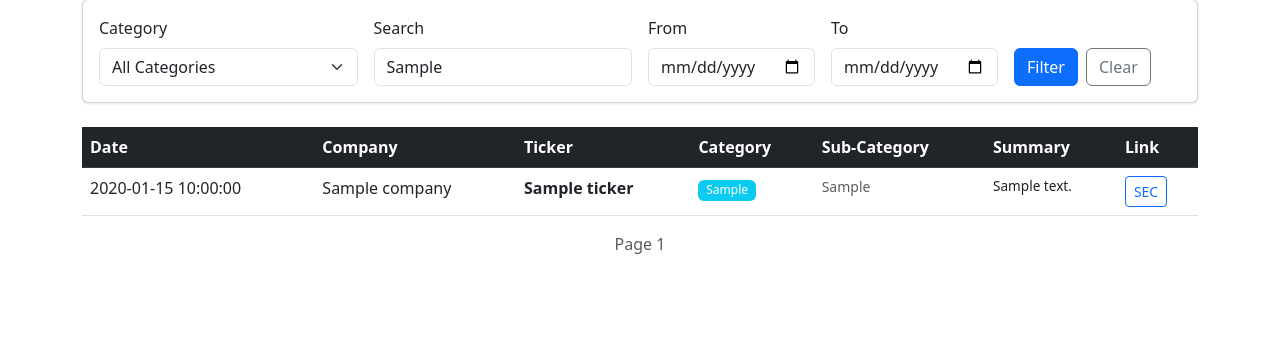
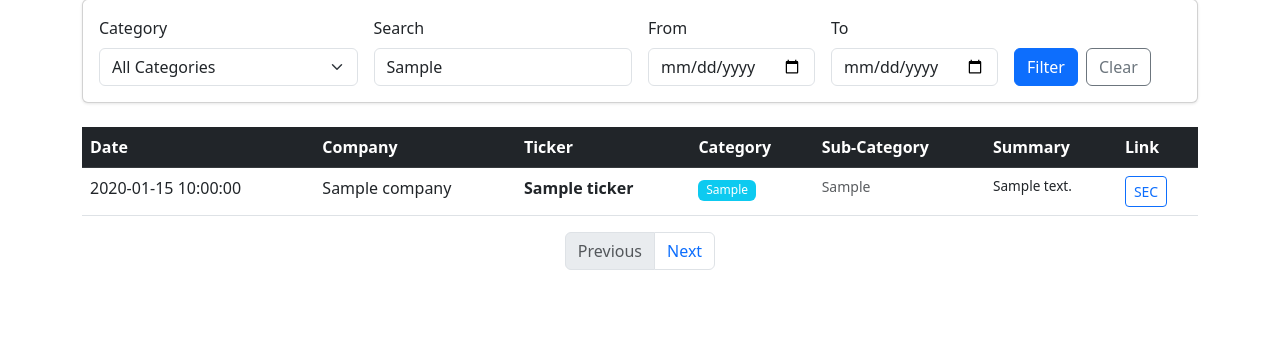
Before and after one commit to esafier/8K-Analyzer, a Flask app: template templates/index.html in a window 1280 px wide. Shown: the part 151-493 px from the top of the page. Run offline with Flask 3, Linux system fonts and the light colour scheme; the template is opened without the code that fills it: most values are stand-ins (such as "Sample title", 1, 10 or a date in 2020); parts of the project's set-up code (start-up, migrations or seed data) failed here and were passed over.

Commit message:
Add numbered pagination and preserve page state on back navigation
Co-Authored-By: Claude Opus 4.5 <noreply@anthropic.com>

```diff
--- a/app.py
+++ b/app.py
@@ -3,7 +3,8 @@
 
 import os
 from flask import Flask, render_template, request, redirect, url_for, flash, jsonify
-from database import initialize_database, get_filings, get_filing_by_id, update_user_tag, get_categories, get_filing_count
+import math
+from database import initialize_database, get_filings, get_filing_by_id, update_user_tag, get_categories, get_filing_count, get_filtered_filing_count
 from fetcher import fetch_filings, fetch_filing_text
 from filter import filter_filings
 from summarizer import extract_summary
@@ -41,6 +42,15 @@ def index():
     categories = get_categories()
     total_count = get_filing_count()
 
+    # Count filings matching current filters so we know total pages
+    filtered_count = get_filtered_filing_count(
+        category=category if category else None,
+        search=search if search else None,
+        date_from=date_from if date_from else None,
+        date_to=date_to if date_to else None,
+    )
+    total_pages = max(1, math.ceil(filtered_count / per_page))
+
     return render_template(
         "index.html",
         filings=filings,
@@ -52,6 +62,7 @@ def index():
         current_date_to=date_to,
         current_page=page,
         per_page=per_page,
+        total_pages=total_pages,
     )
 
 
@@ -70,7 +81,10 @@ def filing_detail(filing_id):
         "Accelerated Vesting", "Comp Plan Change", "Severance / Separation",
     ]
 
-    return render_template("filing.html", filing=filing, tag_options=tag_options)
+    # Remember where the user came from so "Back" returns to the right page
+    back_url = request.args.get("back", "/")
+
+    return render_template("filing.html", filing=filing, tag_options=tag_options, back_url=back_url)
 
 
 @app.route("/update-tag/<int:filing_id>", methods=["POST"])
--- a/templates/filing.html
+++ b/templates/filing.html
@@ -1,7 +1,7 @@
 {% extends "base.html" %}
 {% block content %}
 
-<a href="/" class="btn btn-outline-secondary mb-3">&larr; Back to Dashboard</a>
+<a href="{{ back_url }}" class="btn btn-outline-secondary mb-3">&larr; Back to Dashboard</a>
 
 <div class="card">
     <div class="card-header d-flex justify-content-between align-items-center">
--- a/templates/index.html
+++ b/templates/index.html
@@ -64,7 +64,7 @@
         </thead>
         <tbody>
             {% for filing in filings %}
-            <tr class="clickable-row" onclick="window.location='/filing/{{ filing['id'] }}'">
+            <tr class="clickable-row" onclick="window.location='/filing/{{ filing['id'] }}?back={{ ('/?page=' ~ current_page ~ '&category=' ~ current_category ~ '&search=' ~ current_search ~ '&date_from=' ~ current_date_from ~ '&date_to=' ~ current_date_to)|urlencode }}'">
                 <td class="text-nowrap">{{ filing['filed_date'] }}</td>
                 <td>{{ filing['company'] }}</td>
                 <td><strong>{{ filing['ticker'] or '—' }}</strong></td>
@@ -92,21 +92,31 @@
     </table>
 </div>
 
-<!-- Simple pagination -->
-<nav class="d-flex justify-content-between align-items-center">
-    <div>
-        {% if current_page > 1 %}
-        <a href="?page={{ current_page - 1 }}&category={{ current_category }}&search={{ current_search }}&date_from={{ current_date_from }}&date_to={{ current_date_to }}"
-           class="btn btn-outline-primary">Previous</a>
-        {% endif %}
-    </div>
-    <span class="text-muted">Page {{ current_page }}</span>
-    <div>
-        {% if filings|length == per_page %}
-        <a href="?page={{ current_page + 1 }}&category={{ current_category }}&search={{ current_search }}&date_from={{ current_date_from }}&date_to={{ current_date_to }}"
-           class="btn btn-outline-primary">Next</a>
-        {% endif %}
-    </div>
+<!-- Numbered pagination -->
+{% set q = '&category=' ~ current_category ~ '&search=' ~ current_search ~ '&date_from=' ~ current_date_from ~ '&date_to=' ~ current_date_to %}
+<nav aria-label="Page navigation">
+    <ul class="pagination justify-content-center flex-wrap">
+        <!-- Previous button -->
+        <li class="page-item {{ 'disabled' if current_page == 1 }}">
+            <a class="page-link" href="?page={{ current_page - 1 }}{{ q }}">Previous</a>
+        </li>
+
+        <!-- Page numbers with ellipsis for large page counts -->
+        {% for p in range(1, total_pages + 1) %}
+            {% if p == 1 or p == total_pages or (p >= current_page - 2 and p <= current_page + 2) %}
+                <li class="page-item {{ 'active' if p == current_page }}">
+                    <a class="page-link" href="?page={{ p }}{{ q }}">{{ p }}</a>
+                </li>
+            {% elif p == current_page - 3 or p == current_page + 3 %}
+                <li class="page-item disabled"><span class="page-link">...</span></li>
+            {% endif %}
+        {% endfor %}
+
+        <!-- Next button -->
+        <li class="page-item {{ 'disabled' if current_page == total_pages }}">
+            <a class="page-link" href="?page={{ current_page + 1 }}{{ q }}">Next</a>
+        </li>
+    </ul>
 </nav>
 
 {% else %}
```
Also changed, not shown: database.py (+32 -0 lines).
